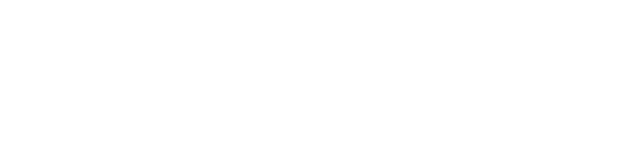
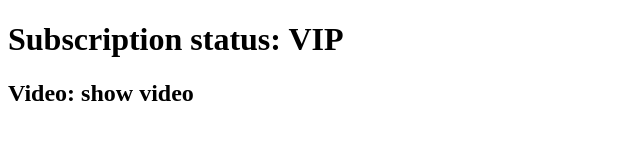
Before and after one commit to Nloperena/LearningPromises, a plain HTML site: page index.html in a window 1280 px wide. Shown: the whole page, without its empty margins (0-640 px from the left). Drawn offline with Linux system fonts and the light colour scheme.

Commit message:
completed Promises exercise

```diff
--- a/app.js
+++ b/app.js
@@ -1,14 +1,39 @@
-function getVideo(subScriptionStatus) {
+const statusRef = document.querySelector('.status');
+// Corrected the selector here, removed the '#' prefix
+const videoRef = document.getElementById('video');
+
+function getSubscriptionStatus() {
     return new Promise((resolve, reject) => {
         setTimeout(() => {
+            resolve('VIP');
+        }, 2000);
+    });
+}
 
-        })
-    })
+function getVideo(subscriptionStatus) {
+    return new Promise((resolve, reject) => {
+        if (subscriptionStatus === 'VIP')
+            resolve('show video')
+        else if (subscriptionStatus === 'FREE')
+            resolve('show trailer')
+        else {
+            reject('no video')
+        }
+    });
 }
 
 async function main() {
-    const status = await getSubScriptionStatus();
+    const status = await getSubscriptionStatus();
     statusRef.innerHTML = status;
+    try {
+        const videoMessage = await getVideo(status);
+        console.log(videoMessage);
+        videoRef.innerHTML = videoMessage;
+    }
+    catch (e) {
+        console.log(e);
+        videoRef.innerHTML = e;
+    }
 }
 
 main();
--- a/index.html
+++ b/index.html
@@ -4,10 +4,11 @@
     <meta charset="UTF-8">
     <meta name="viewport" content="width=device-width, initial-scale=1.0">
     <title>Promises Javascript - Frontend Simplified - Week 3</title>
-    <style href ='./styles.css' ></style>
-    <script href = './app.js'></script>
+    <link rel="stylesheet" href='./styles.css'>
 </head>
 <body>
-
+    <h1>Subscription status: <span class="status"></span></h1>
+    <h2>Video: <span id="video">test</span></h2>
+    <script src='./app.js'></script>
 </body>
 </html>
```
